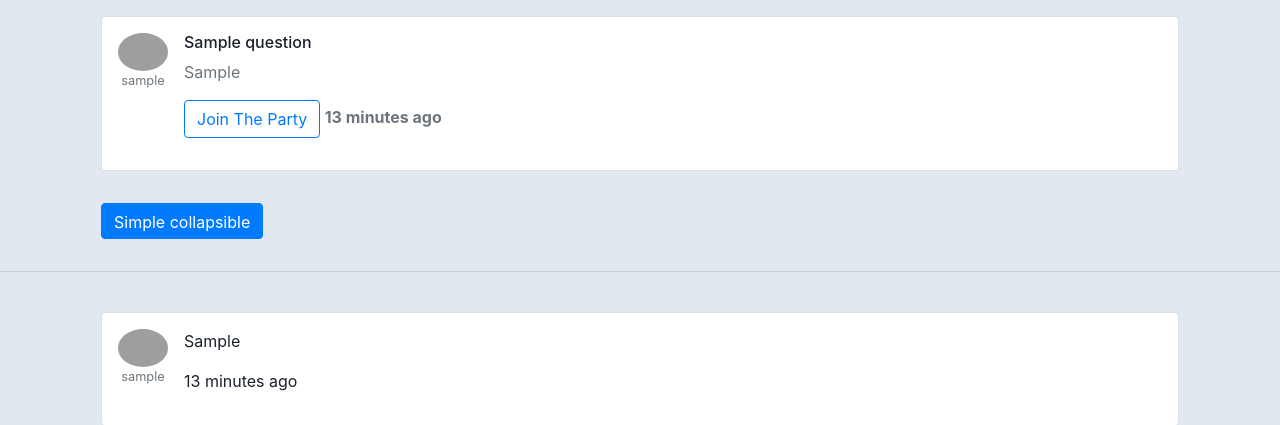
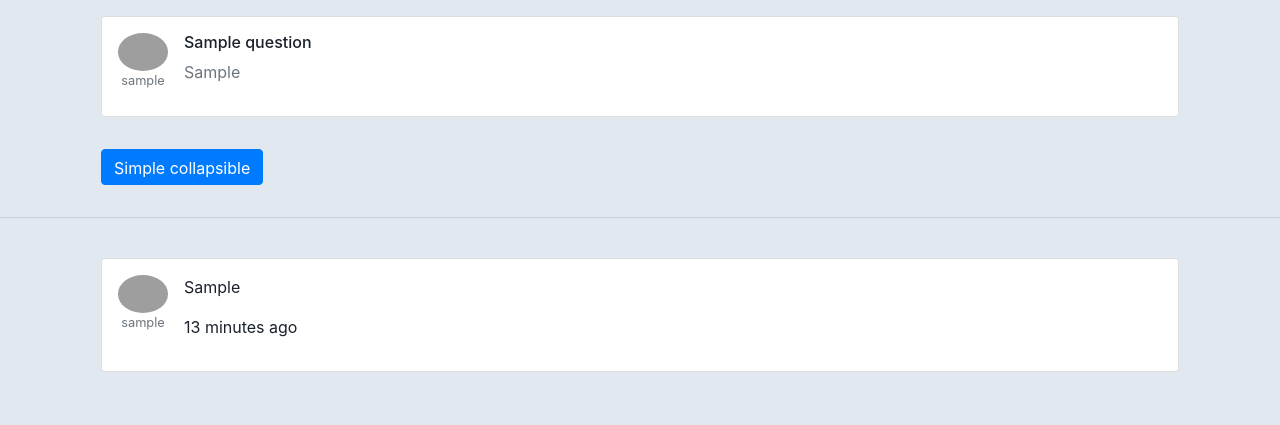
Before and after one commit to SQl-Forum-project/Forum, a Flask app: page /forum/1 in a window 1280 px wide. Shown: the part 74-499 px from the top of the page. Run offline with Flask 2, Linux system fonts and the light colour scheme; a user stored in the database is signed in; tables that the repository leaves empty hold one stand-in row (values such as "Sample post"); some libraries are stand-ins or nearby versions; grey boxes are pictures that could not be loaded.

Commit message:
Removed The Button

```diff
--- a/templates/bbg.html
+++ b/templates/bbg.html
@@ -78,9 +78,6 @@
                                         <p class="text-secondary">
                                             {{ ques.discription}}
                                         </p>
-                                        <p class="text-muted"> <form action="/forum/{{ ques.id }}" method="post"> <button type="submit" class="btn btn-outline-primary">Join The Party</button> <span
-                                                class="text-secondary font-weight-bold">13 minutes ago</span></p></form>
-
                                     </div>
                                 </div>
                             </div>
```
